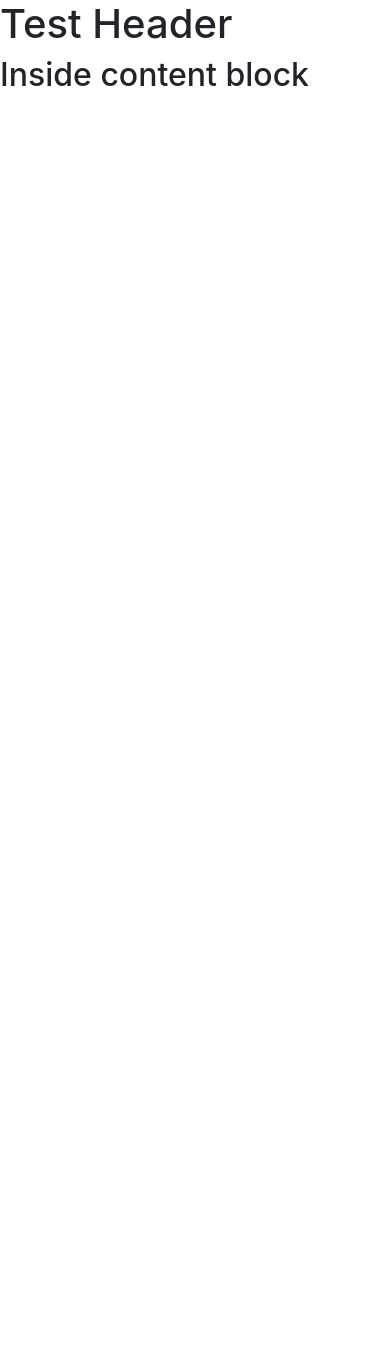
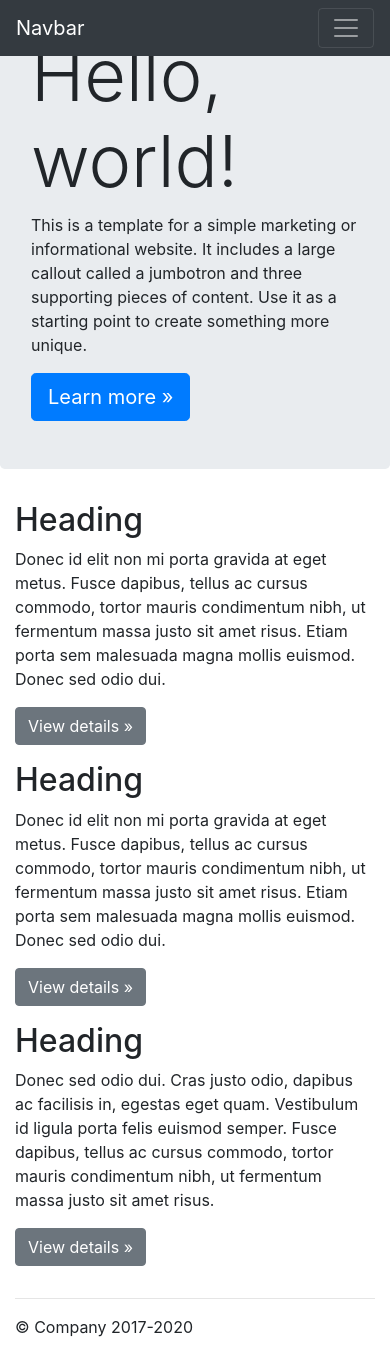
Before and after one commit to hal0zer0/elementals, a Django app: page / in a window 390 px wide. Before the commit the page ends 86 px from the top, so only its background shows below. Run offline with Django 3.2, Linux system fonts and the light colour scheme; data that the repository does not hold is empty; some libraries are stand-ins or nearby versions.

Commit message:
Basic Home with card retrieval and display.  Also card cost calculation

```diff
--- a/elemcore/utils.py
+++ /dev/null
@@ -1,3 +0,0 @@
-def compute_cost(card):
-    attack = card.attack
-    print("Attack:", attack)
--- a/elementals/templates/base.html
+++ b/elementals/templates/base.html
@@ -1,11 +1,26 @@
-<!DOCTYPE html>
-<html>
-  <head>
-    <link rel="stylesheet" type="text/css" href="https://stackpath.bootstrapcdn.com/bootstrap/4.5.2/css/bootstrap.min.css">
-  </head>
-  <body>
-    <h1>Test Header</h1>
+<html lang="en">
+
+<head>
+    <title>{% block title %}{% endblock %}</title>
+
+    <!-- CSS only -->
+    <link rel="stylesheet" href="https://stackpath.bootstrapcdn.com/bootstrap/4.5.2/css/bootstrap.min.css">
+
+    <!-- JS, Popper.js, and jQuery -->
+    <script src="https://code.jquery.com/jquery-3.5.1.slim.min.js"
+        integrity="sha384-DfXdz2htPH0lsSSs5nCTpuj/zy4C+OGpamoFVy38MVBnE+IbbVYUew+OrCXaRkfj"
+        crossorigin="anonymous"></script>
+    <script src="https://cdn.jsdelivr.net/npm/popper.js@1.16.0/dist/umd/popper.min.js"
+        integrity="sha384-Q6E9RHvbIyZFJoft+2mJbHaEWldlvI9IOYy5n3zV9zzTtmI3UksdQRVvoxMfooAo"
+        crossorigin="anonymous"></script>
+    <script src="https://stackpath.bootstrapcdn.com/bootstrap/4.5.0/js/bootstrap.min.js"
+        integrity="sha384-OgVRvuATP1z7JjHLkuOU7Xw704+h835Lr+6QL9UvYjZE3Ipu6Tp75j7Bh/kR0JKI"
+        crossorigin="anonymous"></script>
+
+    </head>
+<body>
     {% block content %}
     {% endblock %}
-  </body>
+</body>
+
 </html>
--- a/elementals/templates/home.html
+++ b/elementals/templates/home.html
@@ -1,5 +1,108 @@
 {% extends 'base.html' %}
 
+{% block title %} Home {% endblock %}
+
 {% block content %}
-<h2>Inside content block</h2>
+<nav class="navbar navbar-expand-md navbar-dark fixed-top bg-dark">
+    <a class="navbar-brand" href="#">Navbar</a>
+    <button class="navbar-toggler" type="button" data-toggle="collapse" data-target="#navbarsExampleDefault"
+        aria-controls="navbarsExampleDefault" aria-expanded="false" aria-label="Toggle navigation">
+        <span class="navbar-toggler-icon"></span>
+    </button>
+
+    <div class="collapse navbar-collapse" id="navbarsExampleDefault">
+        <ul class="navbar-nav mr-auto">
+            <li class="nav-item active">
+                <a class="nav-link" href="#">Home <span class="sr-only">(current)</span></a>
+            </li>
+            <li class="nav-item">
+                <a class="nav-link" href="#">Link</a>
+            </li>
+            <li class="nav-item">
+                <a class="nav-link disabled" href="#" tabindex="-1" aria-disabled="true">Disabled</a>
+            </li>
+            <li class="nav-item dropdown">
+                <a class="nav-link dropdown-toggle" href="#" id="dropdown01" data-toggle="dropdown" aria-haspopup="true"
+                    aria-expanded="false">Dropdown</a>
+                <div class="dropdown-menu" aria-labelledby="dropdown01">
+                    <a class="dropdown-item" href="#">Action</a>
+                    <a class="dropdown-item" href="#">Another action</a>
+                    <a class="dropdown-item" href="#">Something else here</a>
+                </div>
+            </li>
+        </ul>
+        <form class="form-inline my-2 my-lg-0">
+            <input class="form-control mr-sm-2" type="text" placeholder="Search" aria-label="Search">
+            <button class="btn btn-outline-success my-2 my-sm-0" type="submit">Search</button>
+        </form>
+    </div>
+</nav>
+
+<main role="main">
+
+    <!-- Main jumbotron for a primary marketing message or call to action -->
+    <div class="jumbotron">
+        <div class="container">
+            <h1 class="display-3">Hello, world!</h1>
+            <p>This is a template for a simple marketing or informational website. It includes a large callout called a
+                jumbotron and three supporting pieces of content. Use it as a starting point to create something more
+                unique.</p>
+            <p><a class="btn btn-primary btn-lg" href="#" role="button">Learn more &raquo;</a></p>
+        </div>
+    </div>
+    <div class="container">
+      {% for card in cards %}
+        <div class="card" style="width: 18rem;">
+          <h5 class="card-title">{{ card.name }}</h5>
+          <img class="card-img-top" src="https://t7.rbxcdn.com/9ace0e2b51e697a2f75be238dfcef6c4" alt="Card image cap">
+          <div class="card-body">
+            <p>{{card.cost}}</p>
+
+            <ul>
+              {% for trait in card.traits %}
+                <li>{{ trait.name }}</li>
+              {% endfor %}
+            </ul>
+            <p class="card-text">Some quick example text to build on the card title and make up the bulk of the card's content.</p>
+            <a href="#" class="btn btn-primary">Go somewhere</a>
+          </div>
+        </div>
+      {% endfor %}
+    </div>
+
+    <div class="container">
+        <!-- Example row of columns -->
+        <div class="row">
+            <div class="col-md-4">
+                <h2>Heading</h2>
+                <p>Donec id elit non mi porta gravida at eget metus. Fusce dapibus, tellus ac cursus commodo, tortor
+                    mauris condimentum nibh, ut fermentum massa justo sit amet risus. Etiam porta sem malesuada magna
+                    mollis euismod. Donec sed odio dui. </p>
+                <p><a class="btn btn-secondary" href="#" role="button">View details &raquo;</a></p>
+            </div>
+            <div class="col-md-4">
+                <h2>Heading</h2>
+                <p>Donec id elit non mi porta gravida at eget metus. Fusce dapibus, tellus ac cursus commodo, tortor
+                    mauris condimentum nibh, ut fermentum massa justo sit amet risus. Etiam porta sem malesuada magna
+                    mollis euismod. Donec sed odio dui. </p>
+                <p><a class="btn btn-secondary" href="#" role="button">View details &raquo;</a></p>
+            </div>
+            <div class="col-md-4">
+                <h2>Heading</h2>
+                <p>Donec sed odio dui. Cras justo odio, dapibus ac facilisis in, egestas eget quam. Vestibulum id ligula
+                    porta felis euismod semper. Fusce dapibus, tellus ac cursus commodo, tortor mauris condimentum nibh,
+                    ut fermentum massa justo sit amet risus.</p>
+                <p><a class="btn btn-secondary" href="#" role="button">View details &raquo;</a></p>
+            </div>
+        </div>
+
+        <hr>
+
+    </div> <!-- /container -->
+
+</main>
+
+<footer class="container">
+    <p>&copy; Company 2017-2020</p>
+</footer>
 {% endblock %}
--- a/elementals/urls.py
+++ b/elementals/urls.py
@@ -15,9 +15,9 @@ Including another URLconf
 """
 from django.contrib import admin
 from django.urls import path
-from django.views.generic import TemplateView
+from elementals.views import home
 
 urlpatterns = [
     path('admin/', admin.site.urls),
-    path('', TemplateView.as_view(template_name="home.html")),
+    path('', home.ShowHome, name="home"),
 ]
--- /dev/null
+++ b/elementals/views/home.py
@@ -0,0 +1,13 @@
+from django.shortcuts import render
+from elemcore.models import Card
+
+def ShowHome(request):
+    cards = Card.objects.all()
+    print("object:", cards)
+    for card in cards:
+        print(dir(card))
+    return render(request,
+                  "home.html",
+                    {
+                    'cards': cards,
+                    })
```
Also changed, not shown: elemcore/models.py (+29 -0 lines), elementals/views/__init__.py (added).
